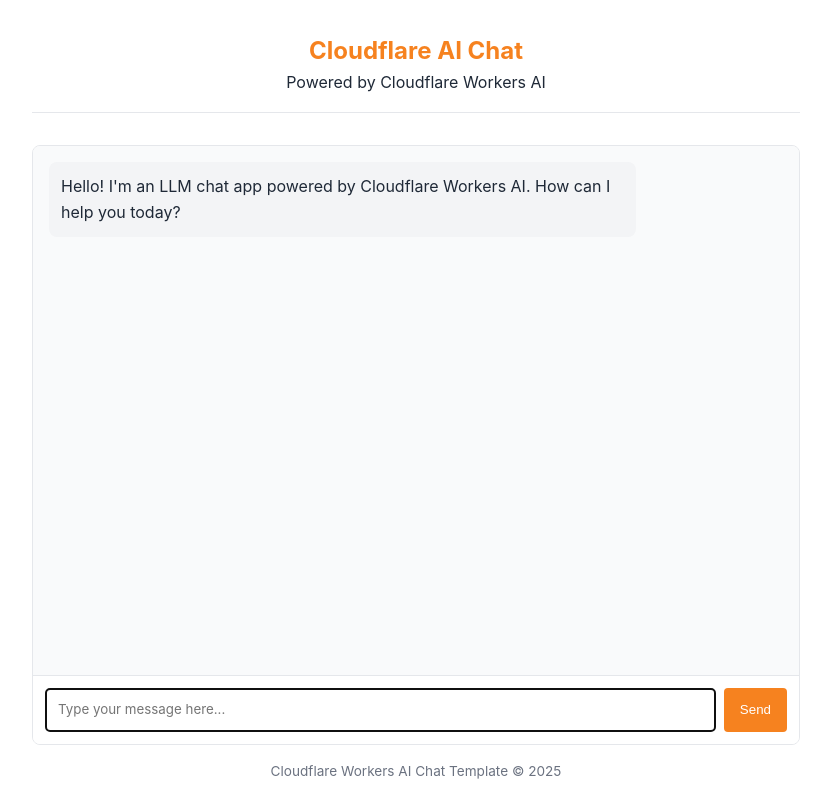
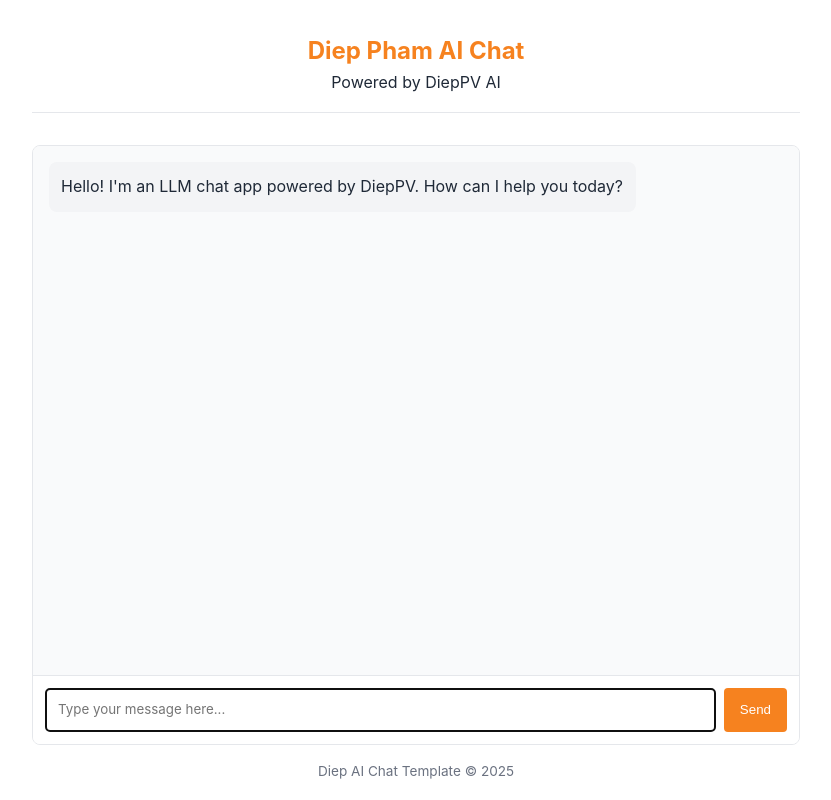
Before and after one commit to dieppv1/llm-chat-app, a website: page public/index.html in a window 1280 px wide. Shown: the whole page, without its empty margins (224-1055 px from the left). Drawn offline with Linux system fonts and the light colour scheme.

Commit message:
Update index.html

```diff
--- a/public/index.html
+++ b/public/index.html
@@ -138,22 +138,22 @@
   </head>
   <body>
     <header>
-      <h1>Cloudflare AI Chat</h1>
-      <p>Powered by Cloudflare Workers AI</p>
+      <h1>Diep Pham AI Chat</h1>
+      <p>Powered by DiepPV AI</p>
     </header>
 
     <div class="chat-container">
       <div id="chat-messages" class="chat-messages">
         <div class="message assistant-message">
           <p>
-            Hello! I'm an LLM chat app powered by Cloudflare Workers AI. How can
+            Hello! I'm an LLM chat app powered by DiepPV. How can
             I help you today?
           </p>
         </div>
       </div>
 
       <div class="typing-indicator" id="typing-indicator">
-        AI is thinking...
+        Diep AI is thinking...
       </div>
 
       <div class="message-input">
@@ -168,7 +168,7 @@
     </div>
 
     <footer>
-      <p>Cloudflare Workers AI Chat Template &copy; 2025</p>
+      <p>Diep AI Chat Template &copy; 2025</p>
     </footer>
 
     <!-- Chat app script -->
```
